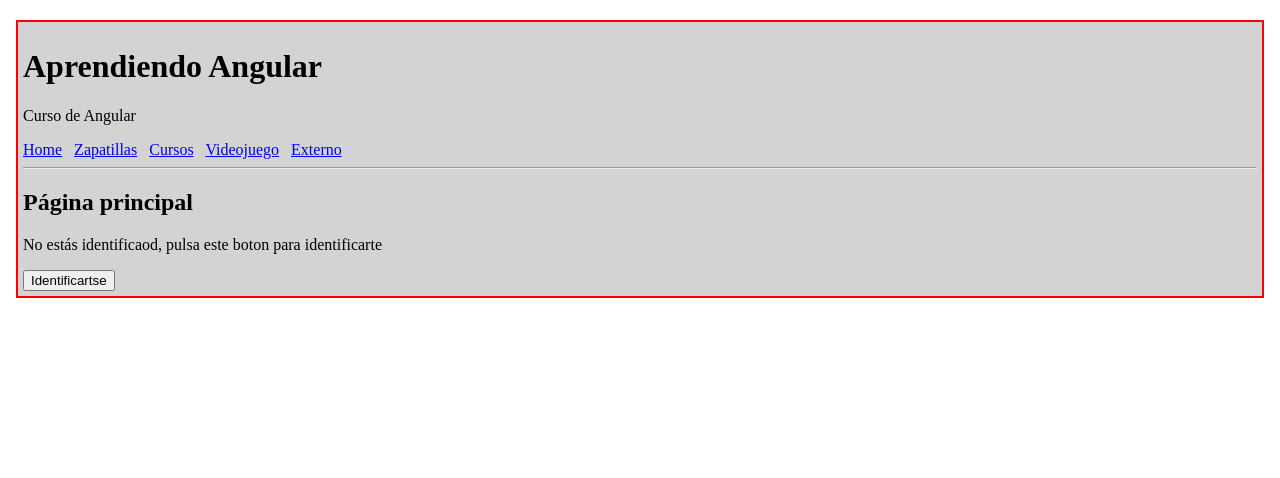
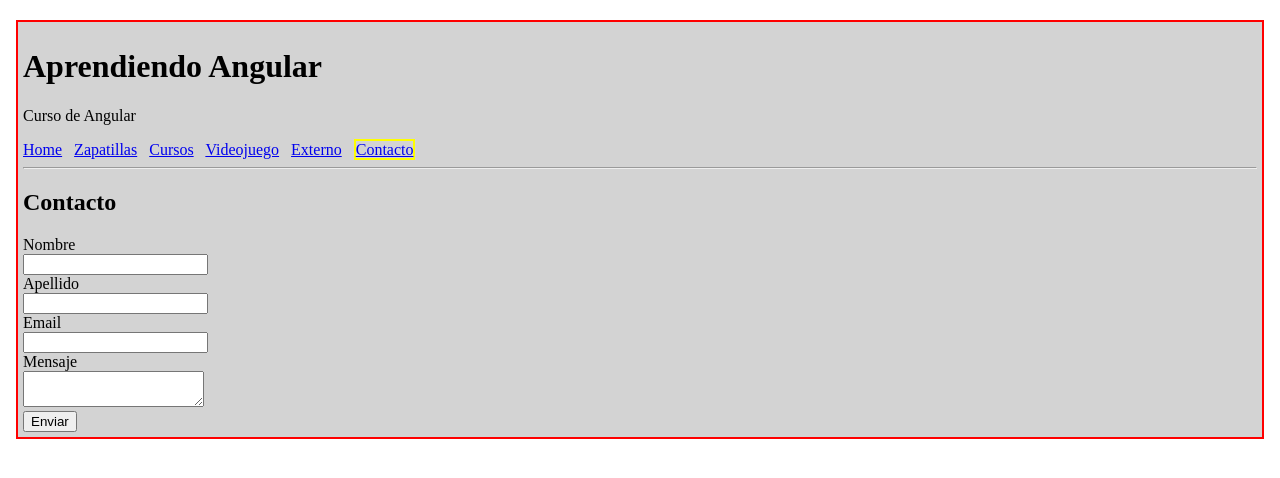
Before and after one commit to gitbatmanhub/App-Angular, an Angular app: page /contacto in a window 1280 px wide. Shown: the top 478 px of the page. Built offline with nearby package versions, Linux system fonts and the light colour scheme.

Commit message:
Formularios -Crear formularios y recoger los datos

```diff
--- a/src/app/app.component.html
+++ b/src/app/app.component.html
@@ -31,6 +31,9 @@
     <a [routerLink]="['/externo']" [routerLinkActive]="['active']"> Externo</a>
     &nbsp;
 
+    <a [routerLink]="['/contacto']" [routerLinkActive]="['active']"> Contacto</a>
+
+
   </nav>
   <hr>
 <!--
--- a/src/app/app.module.ts
+++ b/src/app/app.module.ts
@@ -11,6 +11,8 @@
 import { HomeComponent } from './home/home.component';
 import { ExternoComponent } from './externo/externo.component';
 import {CalculadoraPipe} from "./pipes/calculadora.pipe";
+import { ContactoComponent } from './contacto/contacto.component';
+
 
 @NgModule({
   declarations: [
@@ -20,7 +22,8 @@
     CursosComponent,
     HomeComponent,
     ExternoComponent,
-    CalculadoraPipe
+    CalculadoraPipe,
+    ContactoComponent
   ],
   imports: [
     BrowserModule,
--- a/src/app/app.routing.ts
+++ b/src/app/app.routing.ts
@@ -8,6 +8,7 @@
 import {VideojuegoComponent} from "./videojuego/videojuego.component";
 import {CursosComponent} from "./cursos/cursos.component";
 import {ExternoComponent} from "./externo/externo.component"
+import {ContactoComponent} from "./contacto/contacto.component";
 
 
 //Array de configuración de las rutas
@@ -19,6 +20,7 @@
   {path: 'videojuego', component: VideojuegoComponent},
   {path: 'zapatillas', component: ZapatillasComponent},
   {path: 'externo', component: ExternoComponent},
+  {path: 'contacto', component: ContactoComponent},
   {path: '**', component: HomeComponent}
 
 ];
--- /dev/null
+++ b/src/app/contacto/contacto.component.html
@@ -0,0 +1,19 @@
+<h2>Contacto</h2>
+
+<form #formContacto="ngForm" (ngSubmit)="onSubmit()" >
+  <label for="nombre">Nombre</label><br>
+  <input type="text" name="nombre" #nombre="ngModel" [(ngModel)]="usuario.nombre" /><br>
+
+  <label for="apellido">Apellido</label><br>
+  <input type="text" name="apellido" #apellido="ngModel" [(ngModel)]="usuario.apellido" /><br>
+
+  <label for="email">Email</label><br>
+  <input type="email" name="email" #email="ngModel" [(ngModel)]="usuario.email" /><br>
+
+  <label for="mensaje">Mensaje</label><br>
+  <textarea name="mensaje" #mensaje="ngModel" [(ngModel)]="usuario.mensaje"></textarea><br>
+
+
+  <input type="submit" value="Enviar"/>
+
+</form>
--- /dev/null
+++ b/src/app/contacto/contacto.component.ts
@@ -0,0 +1,24 @@
+import { Component, OnInit } from '@angular/core';
+import {contactoUsuario} from "../models/contacto.usuario";
+
+@Component({
+  selector: 'app-contacto',
+  templateUrl: './contacto.component.html',
+  styleUrls: ['./contacto.component.css']
+})
+export class ContactoComponent implements OnInit {
+  public usuario: contactoUsuario;
+
+  constructor(){
+    this.usuario = new contactoUsuario('', '', '', '');
+ }
+
+  ngOnInit(): void {
+  }
+
+  onSubmit(){
+    console.log('evento submit lanzado');
+    console.log(this.usuario)
+  }
+
+}
--- /dev/null
+++ b/src/app/models/contacto.usuario.ts
@@ -0,0 +1,12 @@
+export class contactoUsuario{
+
+
+
+  constructor(
+    public nombre:string,
+    public apellido:string,
+    public email:string,
+    public mensaje:string
+
+  ) {}
+}
```
Also changed, not shown: src/app/contacto/contacto.component.css (added), 1 other file (tests, documents, lock files or other folders).
